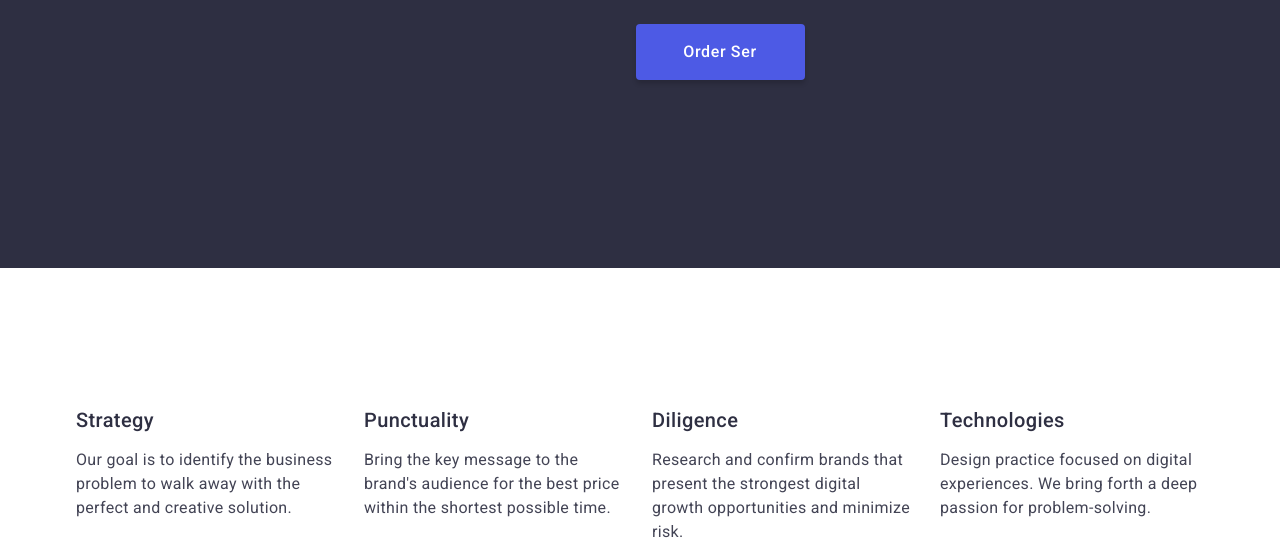
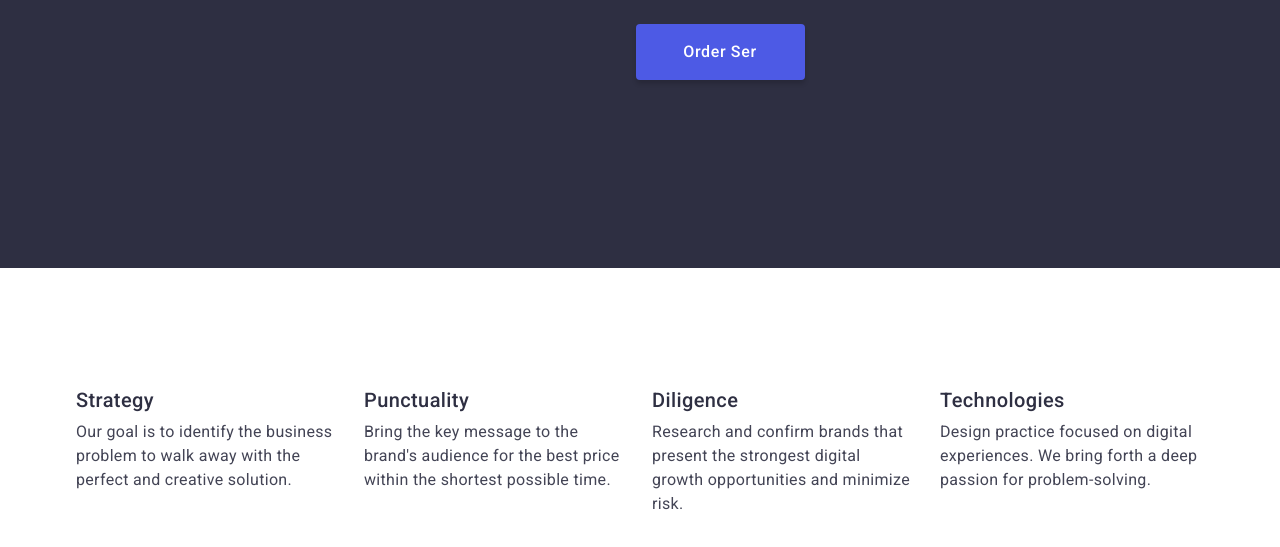
Before and after one commit to HK-b-code/goit-markup-hw-03, a plain HTML site: page index.html in a window 1280 px wide. Shown: the part 405-952 px from the top of the page. Drawn offline with nearby package versions, Linux system fonts and the light colour scheme.

Commit message:
Update styles.css

```diff
--- a/css/styles.css
+++ b/css/styles.css
@@ -20,9 +20,8 @@ h3,
 h4,
 h5,
 h6,
-p,
-{
-margin: 0;
+p {
+    margin: 0;
 }
 
 img {
```
